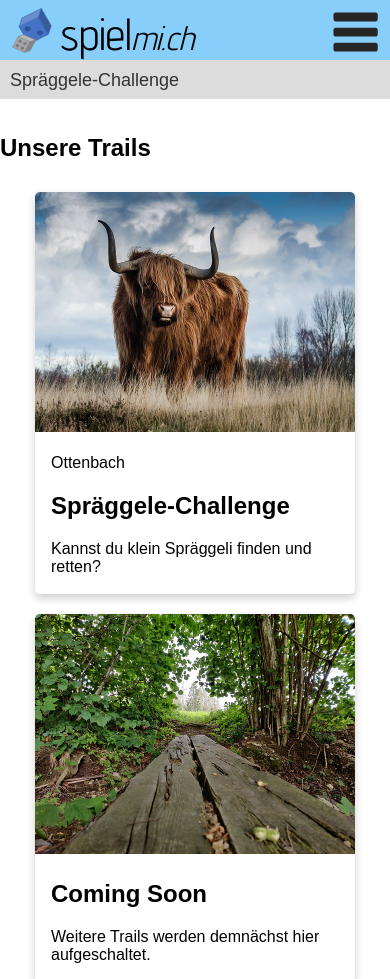
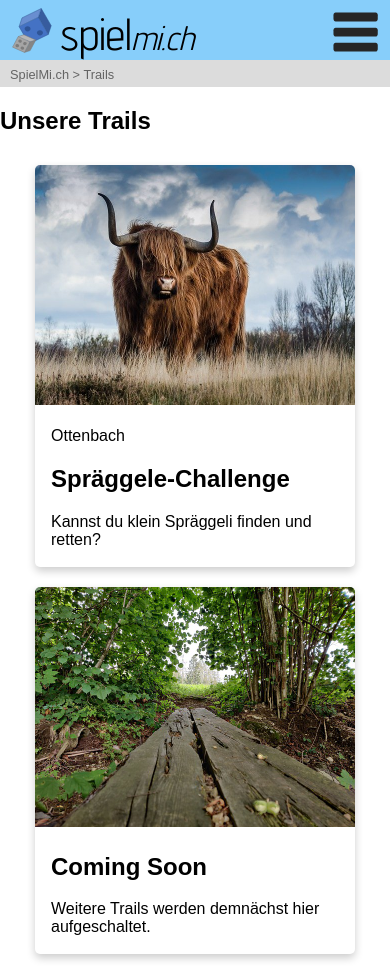
Before and after one commit to boescpat/spielmi, a plain HTML site: page trails.html in a window 390 px wide. Shown: the top 979 px of the page. Drawn offline with Linux system fonts and the light colour scheme.

Commit message:
Added breadcrumb.

```diff
--- a/misc/footer-main.html
+++ b/misc/footer-main.html
@@ -1,5 +1,5 @@
 <footer class="footer-main">
     <p class="footer-text">
-        <span class="copyright">&copy; Copyright: spielmi.ch</span> | <a class="footer-link" href="about.html">Kontakt</a> | <a class="footer-link" href="datenschutzerklaerung.html">Datenschutzerklärung</a>
+        <span class="copyright">&copy; Copyright: spielmi.ch</span> | <a class="small-link" href="about.html">Kontakt</a> | <a class="small-link" href="datenschutzerklaerung.html">Datenschutzerklärung</a>
     </p>
 </footer>
--- a/misc/header-main.html
+++ b/misc/header-main.html
@@ -4,16 +4,12 @@
     </a>
     <p class="header-text"><span class=header-text-spiel>spiel</span><span class=header-text-mich>mi.ch</span></p>
     <nav class="header-nav" id="burgerMenu">
-        <a href="trails.html" class="nav-link nav-link-trails">Trails</a>
-        <a href="howto.html" class="nav-link nav-link-howto">Wie's funktioniert</a>
-        <a href="about.html" class="nav-link nav-link-about">Kontakt</a>
+        <a href="trails.html" class="nav-link" id="nav-link-trails">Trails</a>
+        <a href="howto.html" class="nav-link" id="nav-link-howto">Wie's funktioniert</a>
+        <a href="about.html" class="nav-link" id="nav-link-about">Kontakt</a>
     </nav>
     <a href="javascript:void(0);" class="burger-button" onclick="toggleBurgerMenu()">
         <img src="misc/Burger.svg" alt="Burger-Icon" class="header-burger-icon" style="width: 45px; height: 40px;">
     </a>
     <div id="overlay" onclick="toggleBurgerMenu()"></div>
-    <div class="trail-title-container">
-        <h1 class="trail-title">Spräggele-Challenge</h1>
-        <p class="trail-title" id="trailProgress"></p>
-    </div>
 </header>
--- a/misc/style-main-elements.css
+++ b/misc/style-main-elements.css
@@ -17,7 +17,6 @@ body {
     overflow: hidden;
     background-color: white;
     position: relative;
-    margin-bottom: 35px;
 }
 .header-logo {
     position:absolute;
@@ -81,19 +80,13 @@ body {
     z-index: 2;
     cursor: pointer;
 }
-.trail-title-container {
+.breadcrumb {
     background-color: gainsboro;
     width: 100%;
     margin: 0px;
-    padding: 10px 10px 8px 10px;
-    display: flex;
-    justify-content: space-between;
-}
-.trail-title {
-    color: #333;
-    margin: 0px;
-    padding: 0px;
-    font-size: 18px;
+    padding: 7px 10px 5px 10px;
+    color: rgb(100, 100, 100);
+    font-size: 0.8em;
     font-weight: normal;
 }
 
@@ -111,11 +104,11 @@ body {
     font-size: 0.8em;
     color: rgb(30, 30, 30);
 }
-.footer-link, .footer-link:visited {
+.small-link, .small-link:visited {
     text-decoration: none;
     color: inherit;
 }
-.footer-link:hover, .footer-link:active {
+.small-link:hover, .small-link:active {
     text-decoration: underline;
     color: rgb(6, 93, 147);
 }
@@ -157,7 +150,7 @@ body {
         font-size: 25px;
         border-bottom: 0px;
     }
-    .burger-button, .trail-title-container {
+    .burger-button, .breadcrumb {
         display: none;
     }
 
--- a/trails.html
+++ b/trails.html
@@ -28,6 +28,7 @@
 </head>
 <body>
     <header id="header-main"></header>
+    <p class="breadcrumb"> <a href="index.html" class="small-link">SpielMi.ch</a> &gt; Trails</p>
 
     <section class="trails">
         <h1 class="section-header">Unsere Trails</h1>
@@ -51,5 +52,11 @@
     </section>
 
     <footer id="footer-main"></footer>
+
+    <script> // Mass-Customizations
+        window.addEventListener("loaded", function () {
+            document.getElementById("nav-link-trails").bold();
+        });
+    </script>
 </body>
 </html>
```
